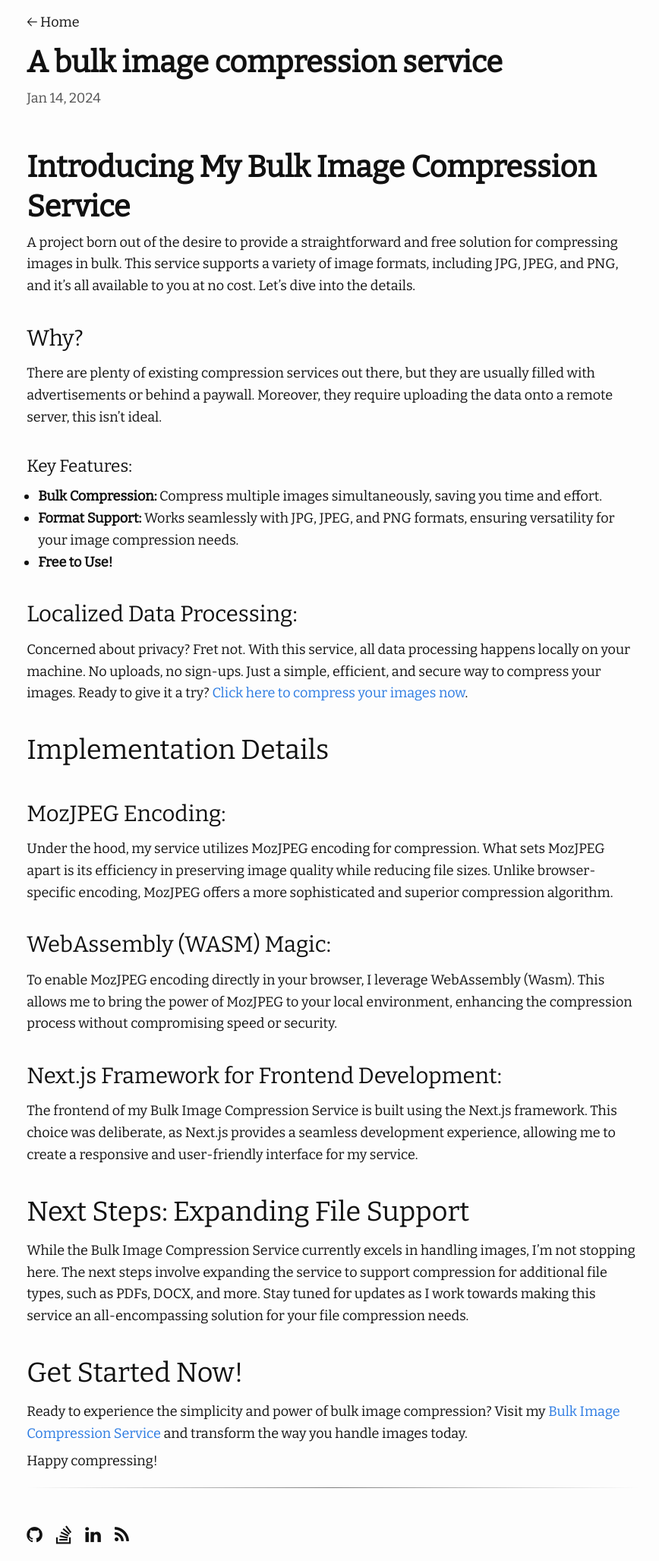
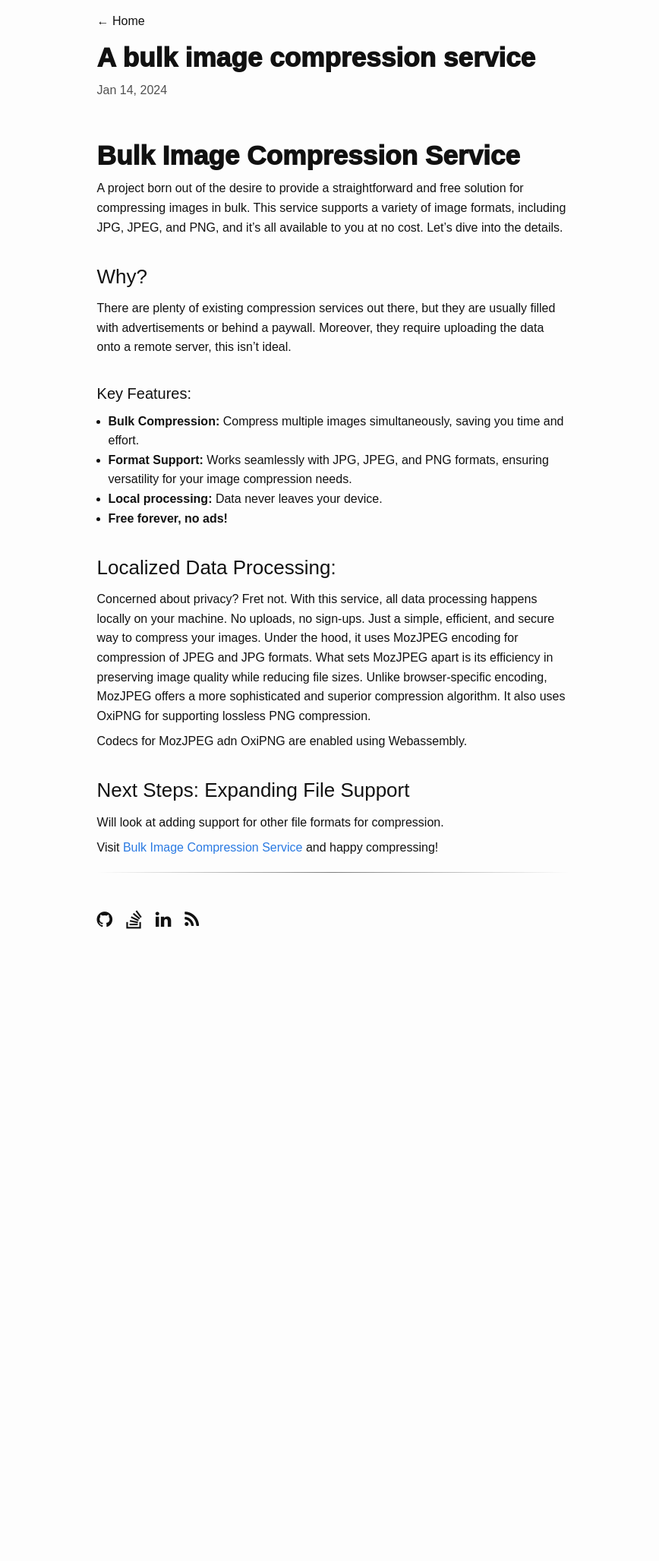
Before and after one commit to CaptainDaVinci/captaindavinci.github.io, a Jekyll site: the page built from _posts/2024-01-14-bulk-image-compression.md, in a window 1280 px wide. Shown: the whole page at 76% size, without its empty margins (201-1069 px from the left). Built offline with Jekyll 4.4.1, drawn with Linux system fonts in a browser that asks for light colours; nearby versions of some CDN libraries; after the commit the page ends 1244 px from its top, so only the background shows below that.

Commit message:
Updating blog

```diff
--- a/_posts/2024-01-14-bulk-image-compression.md
+++ b/_posts/2024-01-14-bulk-image-compression.md
@@ -5,7 +5,7 @@ description: "Compress one or bulk images instantly for free and reduce the size
 meta: "compression,bulk,images,png,jpg,jpeg,privacy,free,wasm"
 ---
 
-# Introducing My Bulk Image Compression Service
+# Bulk Image Compression Service
 
 A project born out of the desire to provide a straightforward and free solution for compressing images in bulk. This service supports a variety of image formats, including JPG, JPEG, and PNG, and it's all available to you at no cost. Let's dive into the details.
 
@@ -17,29 +17,17 @@ server, this isn't ideal.
 #### Key Features:
 - **Bulk Compression:** Compress multiple images simultaneously, saving you time and effort.
 - **Format Support:** Works seamlessly with JPG, JPEG, and PNG formats, ensuring versatility for your image compression needs.
-- **Free to Use!**
+- **Local processing:** Data never leaves your device.
+- **Free forever, no ads!**
 
 ### Localized Data Processing:
-Concerned about privacy? Fret not. With this service, all data processing happens locally on your machine. No uploads, no sign-ups. Just a simple, efficient, and secure way to compress your images. Ready to give it a try? [Click here to compress your images now](https://captaindavinci.github.io/filecompressor).
+Concerned about privacy? Fret not. With this service, all data processing happens locally on your machine. No uploads, no sign-ups. Just a simple, efficient, and secure way to compress your images.
+Under the hood, it uses MozJPEG encoding for compression of JPEG and JPG formats. What sets MozJPEG apart is its efficiency in preserving image quality while reducing file sizes. Unlike browser-specific encoding, MozJPEG offers a more sophisticated and superior compression algorithm. It also uses OxiPNG for supporting lossless PNG compression.
 
-## Implementation Details
+Codecs for MozJPEG adn OxiPNG are enabled using Webassembly.
 
-### MozJPEG Encoding:
-Under the hood, my service utilizes MozJPEG encoding for compression. What sets MozJPEG apart is its efficiency in preserving image quality while reducing file sizes. Unlike browser-specific encoding, MozJPEG offers a more sophisticated and superior compression algorithm.
+### Next Steps: Expanding File Support
 
-### WebAssembly (WASM) Magic:
-To enable MozJPEG encoding directly in your browser, I leverage WebAssembly (Wasm). This allows me to bring the power of MozJPEG to your local environment, enhancing the compression process without compromising speed or security.
+Will look at adding support for other file formats for compression.
 
-### Next.js Framework for Frontend Development:
-The frontend of my Bulk Image Compression Service is built using the Next.js framework. This choice was deliberate, as Next.js provides a seamless development experience, allowing me to create a responsive and user-friendly interface for my service.
-
-## Next Steps: Expanding File Support
-
-While the Bulk Image Compression Service currently excels in handling images, I'm not stopping here. The next steps involve expanding the service to support compression for additional file types, such as PDFs, DOCX, and more. Stay tuned for updates as I work towards making this service an all-encompassing solution for your file compression needs.
-
-## Get Started Now!
-
-Ready to experience the simplicity and power of bulk image compression? Visit my [Bulk Image Compression Service](https://captaindavinci.github.io/filecompressor) and transform the way you handle images today.
-
-
-Happy compressing!
+Visit [Bulk Image Compression Service](https://compress.captaindavinci.com) and happy compressing!
--- a/_sass/moving.scss
+++ b/_sass/moving.scss
@@ -2,8 +2,8 @@
 
 // Define defaults for each variable.
 
-$base-font-family: "Bitter", 'Hiragino Sans GB', 'Microsoft Yahei', '微软雅黑', "Bitter", sans-serif;
-$base-font-size: 18px !default;
+$base-font-family: sans-serif;
+$base-font-size: 16px !default;
 $base-font-weight: 400 !default;
 $small-font-size: $base-font-size * 0.85 !default;
 $base-line-height: 1.6 !default;
```
